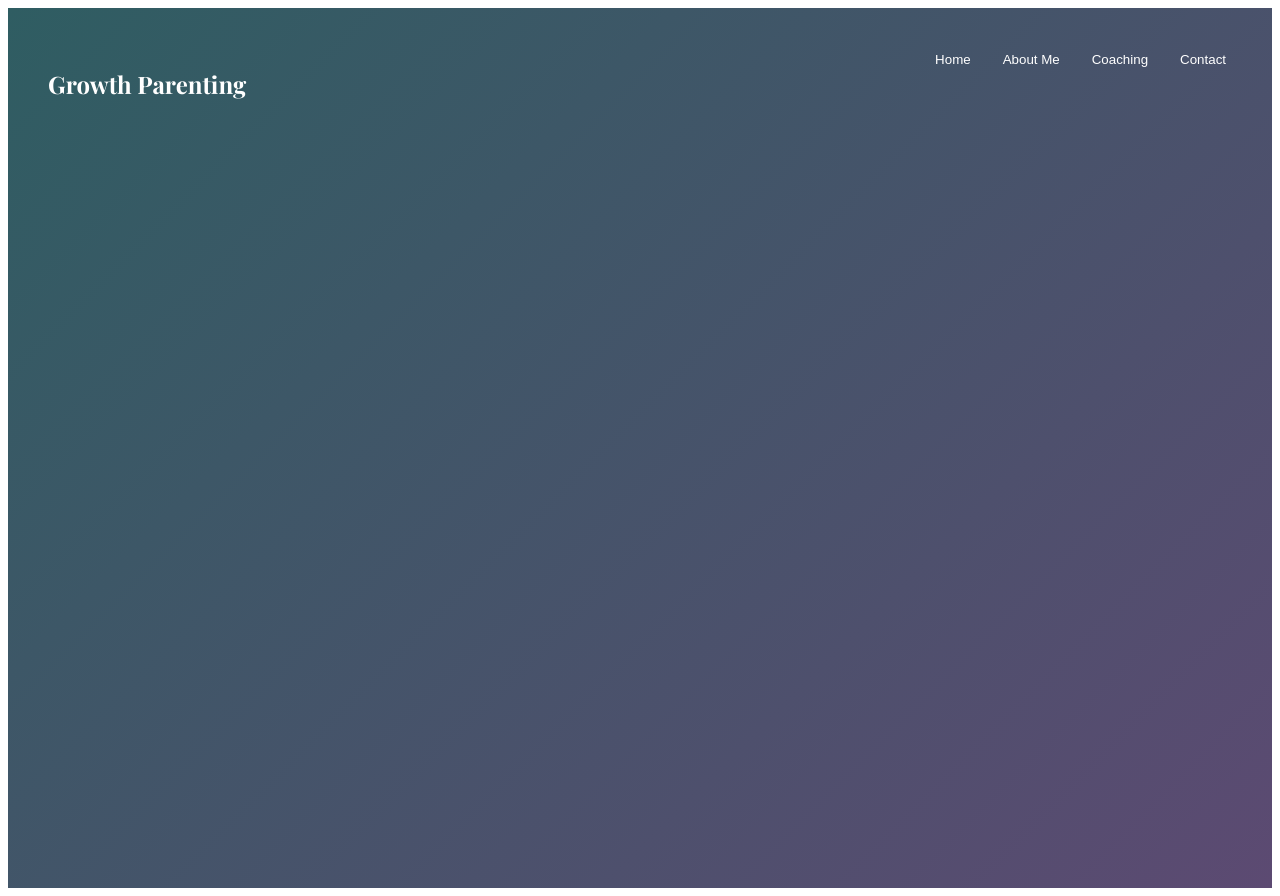
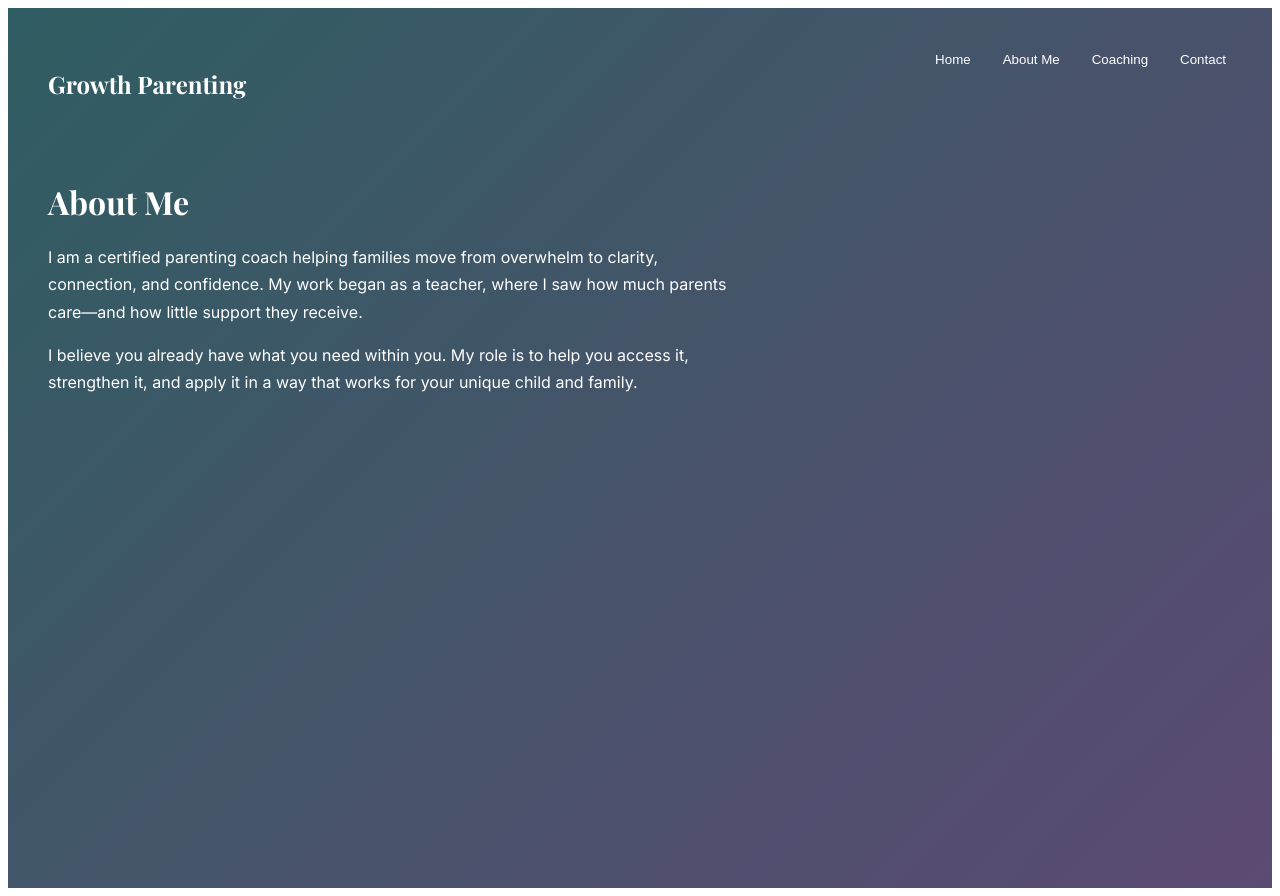
Before and after one commit to growthparenting/growth-parenting, a React (Vite) app: page / in a window 1280 px wide. Both pictures are taken after a click on the button "About Me". Built offline with nearby package versions, Linux system fonts and the light colour scheme.

Commit message:
Update App.jsx

```diff
--- a/App.jsx
+++ b/App.jsx
@@ -123,10 +123,10 @@ export default function App() {
       );
     }
 
-    if (page === "About") {
+    if (page === "About Me") {
       return (
         <Section>
-          <h1 style={{ fontFamily: "Playfair Display" }}>About</h1>
+          <h1 style={{ fontFamily: "Playfair Display" }}>About Me</h1>
           <p style={{ maxWidth: "700px", lineHeight: 1.7 }}>
             I am a certified parenting coach helping families move from overwhelm to clarity, connection, and confidence. My work began as a teacher, where I saw how much parents care—and how little support they receive.
           </p>
```
